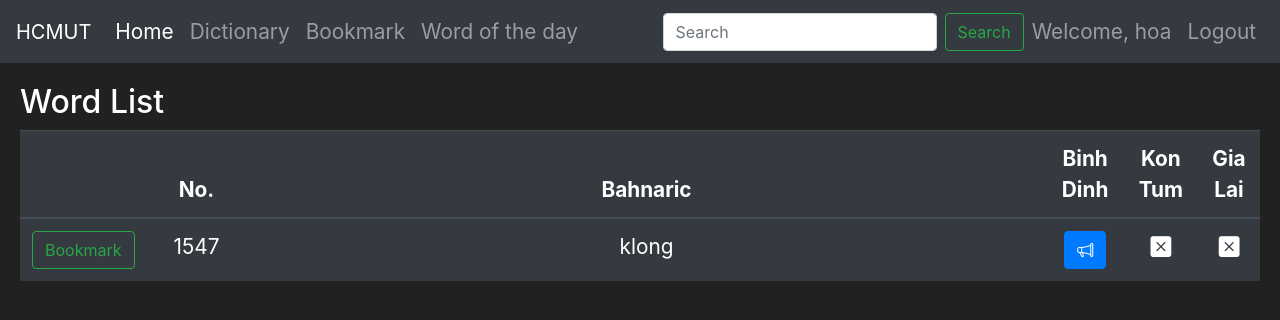
After one commit to martinakaduc/bahnaric-monolingual-dictionary-backend, a Flask app: page /daily in a window 1280 px wide. The commit adds this page. Shown: the top 320 px of the page. Run offline with Flask 2, Linux system fonts and the light colour scheme; a user stored in the database is signed in; data comes from the database, SQL or seed files in the repository; both versions use the stored data as it was after the commit; some libraries are stand-ins or nearby versions.

Commit message:
add word of the day

```diff
--- a/dict/models.py
+++ b/dict/models.py
@@ -1,10 +1,6 @@
-from dict import db, login_manager
+from dict import db
 from dict import bcrypt
 from flask_login import UserMixin
-
-@login_manager.user_loader
-def load_user(user_id):
-    return User.query.get(int(user_id))
 
 user_word = db.Table('user_word',
     db.Column('user_id', db.Integer, db.ForeignKey('user.id')),
@@ -60,3 +56,13 @@ class Word(db.Model):
     BinhDinh = db.Column(db.Integer)
     KonTum = db.Column(db.Integer)
     GiaLai = db.Column(db.Integer)
+
+class DailyWord(db.Model):
+    id = db.Column(db.Integer(), primary_key=True)
+    word_id = db.Column(db.Integer(), db.ForeignKey('word.id'))
+    date = db.Column(db.Date())
+
+    daily = db.relationship('Word', backref='daily_word')
+
+    def get_word_of_the_day(self):
+        return Word.query.join(DailyWord, (self.word_id == Word.id)).first()
--- a/dict/routes.py
+++ b/dict/routes.py
@@ -1,8 +1,9 @@
 
+from datetime import datetime
 import random
 from dict import app, db, bana_bd, bana_gl, bana_kt, os
 from flask import render_template, redirect, url_for, flash, request, jsonify, send_from_directory, abort
-from dict.models import Word, User, user_word
+from dict.models import Word, User, user_word, DailyWord
 from dict.forms import RegisterForm, LoginForm, SearchForm, BookmarkForm
 from flask_paginate import get_page_parameter
 from flask_sqlalchemy import Pagination
@@ -59,6 +60,27 @@ def bookmark_page():
     words = words.paginate(page = page, per_page = word_per_page)
     return render_template("bookmark.html",
                             words = words,
+                            c_user = current_user)
+
+@app.route("/daily", methods=["GET", "POST"])
+@login_required
+def daily_page():
+    daily_word = DailyWord.query.order_by(DailyWord.id.desc()).first()
+
+    if (not daily_word) or daily_word.date < datetime.now().date():
+        ran_num =  random.randrange(Word.query.first().id, Word.query.count())
+
+        daily_word = DailyWord(word_id=ran_num,
+                                date=datetime.now()
+                                )
+        db.session.add(daily_word)
+        db.session.commit()
+
+    # join DailyWord and Word relation and get word
+    word_of_the_day = daily_word.get_word_of_the_day()
+
+    return render_template("daily.html",
+                            word = word_of_the_day,
                             c_user = current_user)
 
 @app.route("/register", methods=['GET','POST'])
--- a/dict/templates/base.html
+++ b/dict/templates/base.html
@@ -1,29 +1,43 @@
-<!doctype html>
+<!DOCTYPE html>
 <html lang="en">
   <head>
     <!-- Required meta tags -->
-      <meta charset="utf-8">
-      <meta name="viewport" content="width=device-width, initial-scale=1, shrink-to-fit=no">
+    <meta charset="utf-8" />
+    <meta
+      name="viewport"
+      content="width=device-width, initial-scale=1, shrink-to-fit=no"
+    />
     <!-- Bootstrap CSS -->
-      <link rel="stylesheet" href="https://cdn.jsdelivr.net/npm/bootstrap@4.5.3/dist/css/bootstrap.min.css" integrity="sha384-TX8t27EcRE3e/ihU7zmQxVncDAy5uIKz4rEkgIXeMed4M0jlfIDPvg6uqKI2xXr2" crossorigin="anonymous">
-      <link rel="stylesheet" href="https://cdn.jsdelivr.net/npm/bootstrap-icons@1.5.0/font/bootstrap-icons.css">
-      <title>
-            {% block title %}
-
-            {% endblock %}
-      </title>
+    <link
+      rel="stylesheet"
+      href="https://cdn.jsdelivr.net/npm/bootstrap@4.5.3/dist/css/bootstrap.min.css"
+      integrity="sha384-TX8t27EcRE3e/ihU7zmQxVncDAy5uIKz4rEkgIXeMed4M0jlfIDPvg6uqKI2xXr2"
+      crossorigin="anonymous"
+    />
+    <link
+      rel="stylesheet"
+      href="https://cdn.jsdelivr.net/npm/bootstrap-icons@1.5.0/font/bootstrap-icons.css"
+    />
+    <title>{% block title %} {% endblock %}</title>
   </head>
-   <body style="font-size: 1.3rem;">
+  <body style="font-size: 1.3rem">
     <!-- Navbar here -->
     <nav class="navbar navbar-expand-md navbar-dark bg-dark">
       <a class="navbar-brand" href="#">HCMUT</a>
-        <button class="navbar-toggler" type="button" data-toggle="collapse" data-target="#navbarNav">
+      <button
+        class="navbar-toggler"
+        type="button"
+        data-toggle="collapse"
+        data-target="#navbarNav"
+      >
         <span class="navbar-toggler-icon"></span>
       </button>
       <div class="collapse navbar-collapse" id="navbarNav">
         <ul class="navbar-nav mr-auto">
           <li class="nav-item active">
-                    <a class="nav-link" href="{{url_for('home_page')}}">Home <span class="sr-only">(current)</span></a>
+            <a class="nav-link" href="{{url_for('home_page')}}"
+              >Home <span class="sr-only">(current)</span></a
+            >
           </li>
           <li class="nav-item">
             <a class="nav-link" href="{{url_for('dict_page')}}">Dictionary</a>
@@ -31,14 +45,31 @@
           <li class="nav-item">
             <a class="nav-link" href="{{url_for('bookmark_page')}}">Bookmark</a>
           </li>
+          <li class="nav-item">
+            <a class="nav-link" href="{{url_for('daily_page')}}"
+              >Word of the day</a
+            >
+          </li>
         </ul>
         {% if current_user.is_authenticated %}
         <ul class="navbar-nav justify-content-between">
           <!--Search From here-->
-                    <form method="POST" action="{{url_for('search_page')}}" class="form-inline">
+          <form
+            method="POST"
+            action="{{url_for('search_page')}}"
+            class="form-inline"
+          >
             {{form.hidden_tag()}}
-                        <input class="form-control mr-sm-2" name="searched" type="search" placeholder="Search" aria-label="Search">
-                        <button class="btn btn-outline-success my-2 my-sm-0" type="submit">Search</button>
+            <input
+              class="form-control mr-sm-2"
+              name="searched"
+              type="search"
+              placeholder="Search"
+              aria-label="Search"
+            />
+            <button class="btn btn-outline-success my-2 my-sm-0" type="submit">
+              Search
+            </button>
           </form>
           <li>
             <a class="nav-link">Welcome, {{current_user.username}}</a>
@@ -59,36 +90,41 @@
         {%endif%}
       </div>
     </nav>
-      {% with messages = get_flashed_messages(with_categories=true) %}
-        {%if messages %}
-            {%for category, message in messages:%}
+    {% with messages = get_flashed_messages(with_categories=true) %} {%if
+    messages %} {%for category, message in messages:%}
     <div class="alert alert-{{category}}">
-                    <button type="button" class="m1-2 mb-1 close" data-dismiss="alert" aria-label="Close">
+      <button
+        type="button"
+        class="m1-2 mb-1 close"
+        data-dismiss="alert"
+        aria-label="Close"
+      >
         <span aria-hidden="true">&times;</span>
       </button>
       {{message}}
     </div>
-            {%endfor%}
-        {%endif%}
-      {%endwith%}
-      {% block content %}
-
-      {% endblock%}
+    {%endfor%} {%endif%} {%endwith%} {% block content %} {% endblock%}
     <!-- Future Content here -->
-
-
 
     <!-- Optional JavaScript -->
     <!-- jQuery first, then Popper.js, then Bootstrap JS -->
     <script src="http://code.jquery.com/jquery.js"></script>
-      <script src="https://cdn.jsdelivr.net/npm/popper.js@1.16.1/dist/umd/popper.min.js" integrity="sha384-9/reFTGAW83EW2RDu2S0VKaIzap3H66lZH81PoYlFhbGU+6BZp6G7niu735Sk7lN" crossorigin="anonymous"></script>
-      <script src="https://stackpath.bootstrapcdn.com/bootstrap/4.5.2/js/bootstrap.min.js" integrity="sha384-B4gt1jrGC7Jh4AgTPSdUtOBvfO8shuf57BaghqFfPlYxofvL8/KUEfYiJOMMV+rV" crossorigin="anonymous"></script>
+    <script
+      src="https://cdn.jsdelivr.net/npm/popper.js@1.16.1/dist/umd/popper.min.js"
+      integrity="sha384-9/reFTGAW83EW2RDu2S0VKaIzap3H66lZH81PoYlFhbGU+6BZp6G7niu735Sk7lN"
+      crossorigin="anonymous"
+    ></script>
+    <script
+      src="https://stackpath.bootstrapcdn.com/bootstrap/4.5.2/js/bootstrap.min.js"
+      integrity="sha384-B4gt1jrGC7Jh4AgTPSdUtOBvfO8shuf57BaghqFfPlYxofvL8/KUEfYiJOMMV+rV"
+      crossorigin="anonymous"
+    ></script>
     <script src="{{ url_for('static', filename='update.js') }}"></script>
   </body>
   <style>
     body {
       background-color: #212121;
-        color: white
+      color: white;
     }
   </style>
 </html>
--- /dev/null
+++ b/dict/templates/daily.html
@@ -0,0 +1,109 @@
+{% extends 'base.html' %} {%block title%} Bookmark Page {%endblock %} {% block
+content %}
+<div class="row" style="margin: 20px">
+  <h2 style="text-align: center">Word List</h2>
+  <table class="table table-hover table-dark" style="text-align: center">
+    <thead>
+      <tr>
+        <!-- Your Columns HERE -->
+        <th scope="col" style="width: 100px"></th>
+        <th scope="col" style="width: 100px">No.</th>
+        <th scope="col" style="width: 800px">Bahnaric</th>
+        <th scope="col">Binh Dinh</th>
+        <th scope="col">Kon Tum</th>
+        <th scope="col">Gia Lai</th>
+      </tr>
+    </thead>
+    <tbody>
+      <!-- Your rows inside the table HERE: -->
+
+      <tr>
+        <!--Bookmark Button-->
+        <td>
+          {% if c_user.is_bookmarking(word) %}
+          <button
+            class="btn btn-outline-success btn-block bookmarkButton"
+            id="bookmark_{{word.id}}"
+            word_id="{{word.id}}"
+          >
+            Bookmark
+          </button>
+          {% else %}
+          <button
+            class="btn btn-outline-secondary btn-block bookmarkButton"
+            id="bookmark_{{word.id}}"
+            word_id="{{word.id}}"
+          >
+            Bookmark
+          </button>
+          {% endif%}
+        </td>
+        <!--Word ID-->
+        <td>{{word.id}}</td>
+        <!--Word name-->
+        <td>{{word.name}}</td>
+        <!--Word Audio Binh Dinh-->
+        <td>
+          {% if word.BinhDinh == "Y"%}
+          <audio id="BD{{word.id}}">
+            <source
+              src="{{url_for('download', region_tag='BD', word=word.name)}}"
+              type="audio/mpeg"
+            />
+          </audio>
+          <button
+            class="audioButton btn btn-primary"
+            audio_id="BD{{word.id}}"
+            type="button"
+          >
+            <i class="bi bi-megaphone"></i>
+          </button>
+          {%else%}
+          <i class="bi bi-x-square-fill"></i>
+          {%endif%}
+        </td>
+        <!--Word Audio KonTum-->
+        <td>
+          {% if word.KonTum == "Y"%}
+          <audio id="KT{{word.id}}">
+            <source
+              src="{{url_for('download', region_tag='KT', word=word.name)}}"
+              type="audio/mpeg"
+            />
+          </audio>
+          <button
+            class="audioButton btn btn-primary"
+            audio_id="KT{{word.id}}"
+            type="button"
+          >
+            <i class="bi bi-megaphone"></i>
+          </button>
+          {%else%}
+          <i class="bi bi-x-square-fill"></i>
+          {%endif%}
+        </td>
+        <!--Word Audio Gia Lai-->
+        <td>
+          {% if word.GiaLai == "Y"%}
+          <audio region="GL" id="GL{{word.id}}">
+            <source
+              src="{{url_for('download', region_tag='GL', word=word.name)}}"
+              type="audio/mpeg"
+            />
+          </audio>
+          <button
+            class="audioButton btn btn-primary"
+            audio_id="GL{{word.id}}"
+            type="button"
+          >
+            <i class="bi bi-megaphone"></i>
+          </button>
+          {%else%}
+          <i class="bi bi-x-square-fill"></i>
+          {%endif%}
+        </td>
+      </tr>
+    </tbody>
+  </table>
+</div>
+{%endblock%}
```
Also changed, not shown: dict/__init__.py (+10 -0 lines), dict/dict.db. Lines whose indentation alone changed are shown as unchanged.
